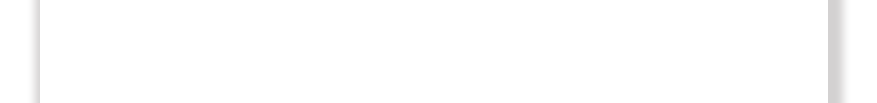
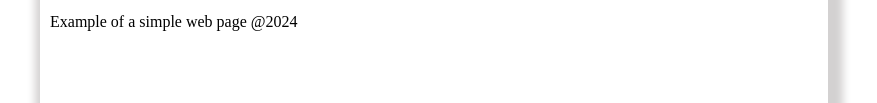
Before and after one commit to joandersonsilva/simple-web-page, a plain HTML site: page src/index.html in a window 1280 px wide. Shown: the part 496-599 px from the top of the page, without its empty margins (206-1083 px from the left). Drawn offline with Linux system fonts and the light colour scheme.

Commit message:
feat: add footer

```diff
--- a/src/index.html
+++ b/src/index.html
@@ -36,7 +36,9 @@
             </p>
 
         </section>
-
+        <footer>
+            <p>Example of a simple web page @2024</p>
+        </footer>
     </div>
 </body>
 </html>
```
